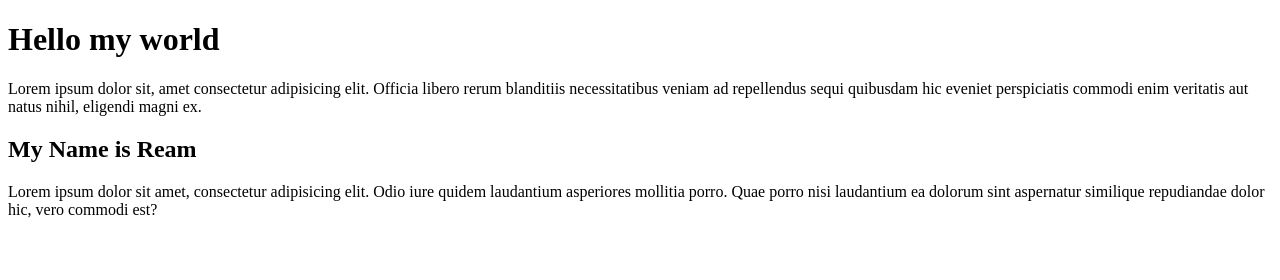
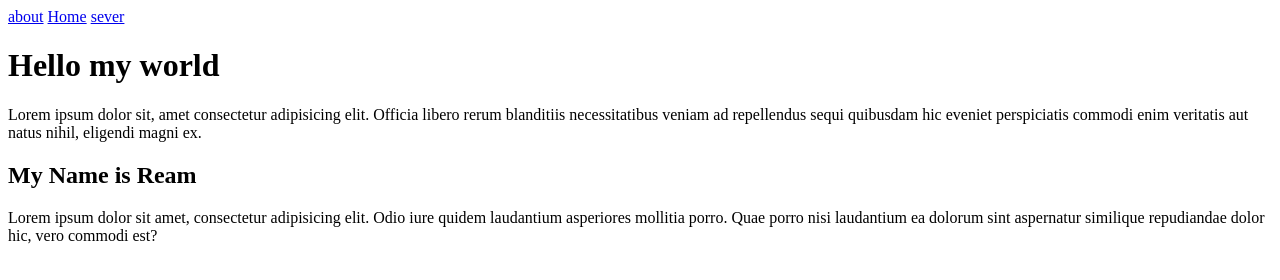
Before and after one commit to Ream111222333/demo-project-1, a plain HTML site: page index.html in a window 1280 px wide. Drawn offline with Linux system fonts and the light colour scheme.

Commit message:
call style

```diff
--- a/index.html
+++ b/index.html
@@ -6,6 +6,9 @@
     <title>Document</title>
 </head>
 <body>
+    <a href="./about.html">about</a>
+    <a href="#">Home</a>
+    <a href="./sever.html">sever</a>
     <h1>Hello my world</h1>
     <p>Lorem ipsum dolor sit, amet consectetur adipisicing elit. Officia libero rerum blanditiis necessitatibus veniam ad repellendus sequi quibusdam hic eveniet perspiciatis commodi enim veritatis aut natus nihil, eligendi magni ex.</p>
     <h2>My Name is Ream</h2>
```
Also changed, not shown: about.html (+3 -0 lines), sever.html (+3 -0 lines), main.js (deleted), 1 other file.
